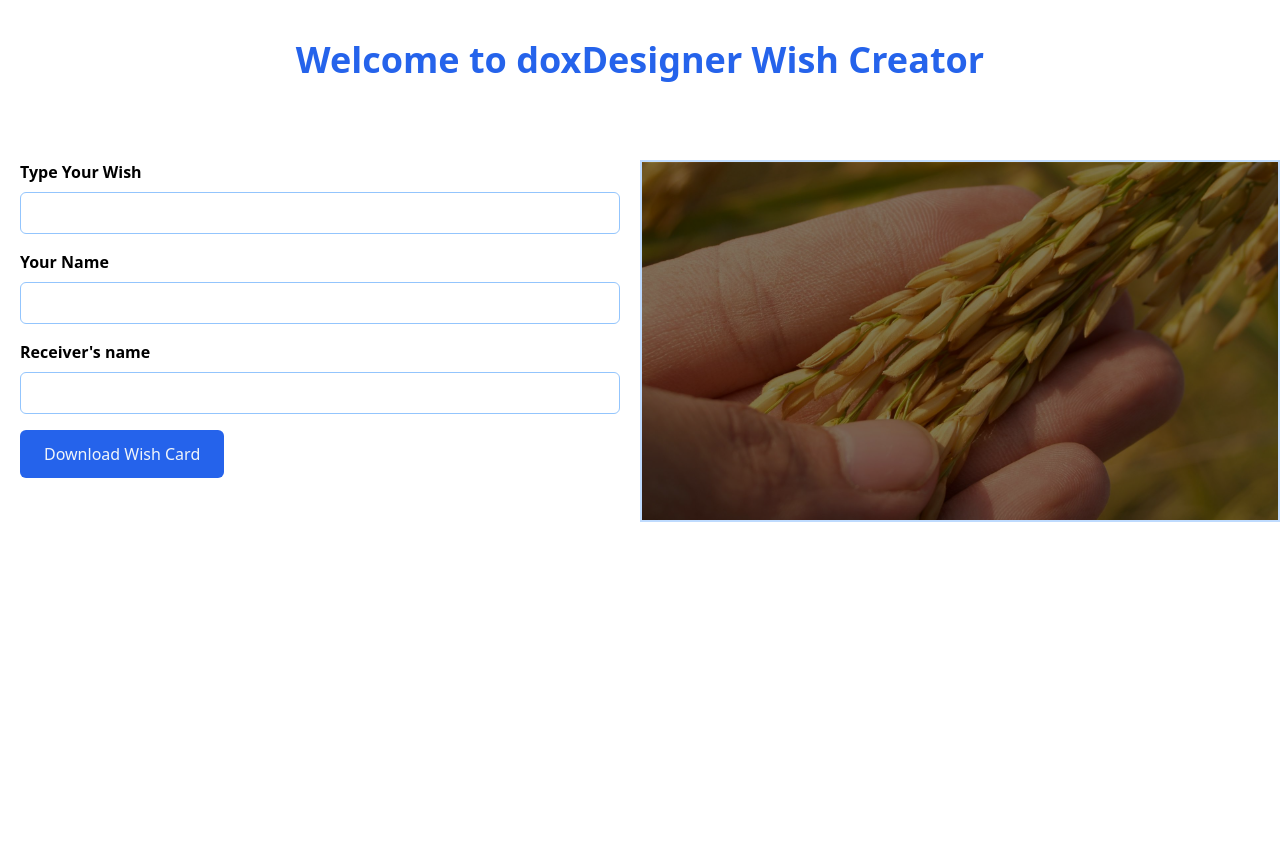
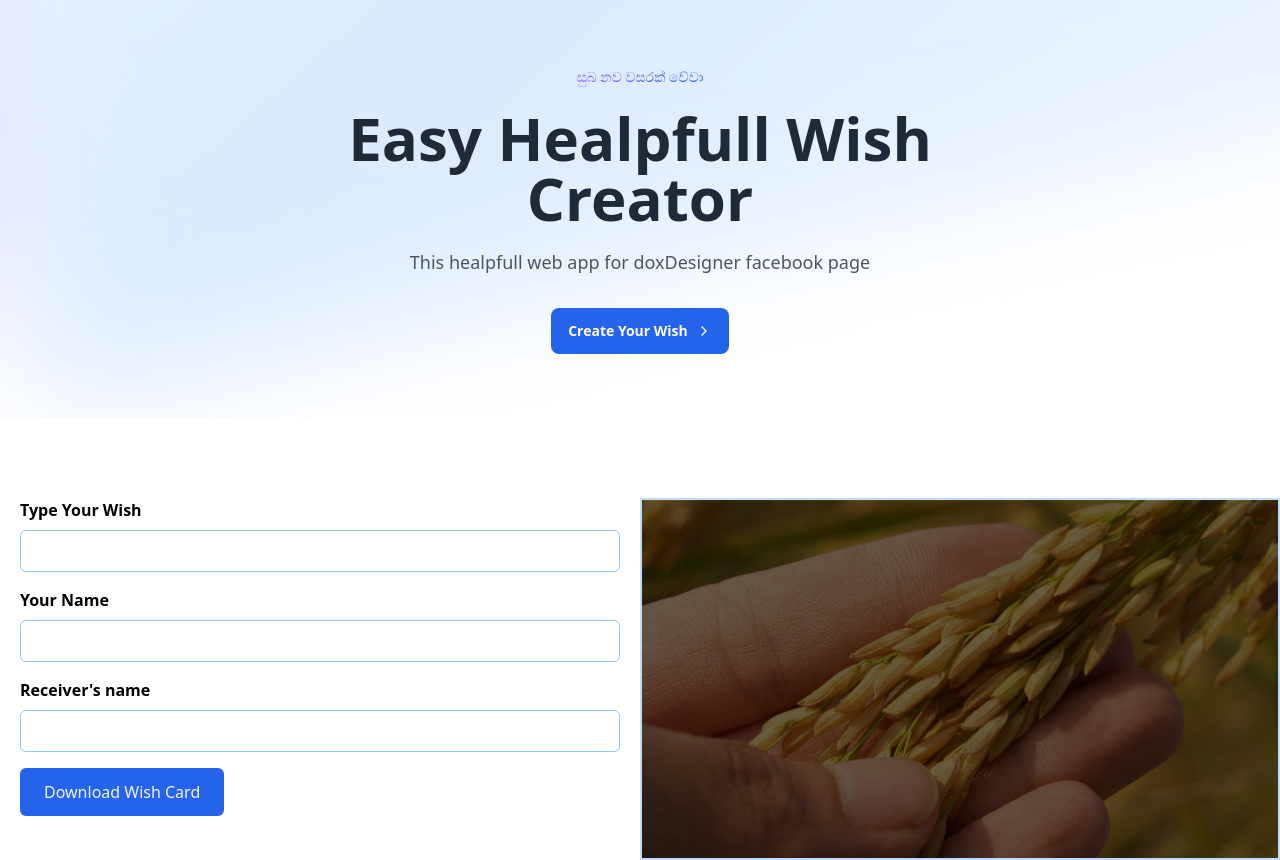
Before and after one commit to JanishkaM/Wish_Creator, a React (Vite) app: page / in a window 1280 px wide. Before the commit the page ends 800 px from the top, so only its background shows below. Built offline with nearby package versions, Linux system fonts and the light colour scheme.

Commit message:
Hero Section

```diff
--- a/src/assets/css/wish-card.css
+++ b/src/assets/css/wish-card.css
@@ -9,14 +9,14 @@
 }
 .wish-card h2 {
   position: absolute;
+  font-weight: 700;
   width: 100%;
   height: 100%;
-  font-size: clamp(2.1rem, 3vw, 2.8rem);
+  font-size: clamp(2.1rem, 3vw, 2.6rem);
   text-align: center;
   left: 50%;
   top: 50%;
   color: aliceblue;
-  background-color: rgba(0, 0, 0, 0.5);
   transform: translate(-50%, -50%);
   text-transform: capitalize;
   padding: 1rem;
--- /dev/null
+++ b/src/components/Hero.jsx
@@ -0,0 +1,58 @@
+export default function Hero() {
+  return (
+    <div className="relative overflow-hidden">
+      <div
+        aria-hidden="true"
+        className="flex absolute -top-96 start-1/2 transform -translate-x-1/2"
+      >
+        <div className="bg-gradient-to-r from-violet-300/50 to-purple-100 blur-3xl w-[25rem] h-[44rem] rotate-[-60deg] transform -translate-x-[10rem] dark:from-violet-900/50 dark:to-purple-900"></div>
+        <div className="bg-gradient-to-tl from-blue-50 via-blue-100 to-blue-50 blur-3xl w-[90rem] h-[50rem] rounded-fulls origin-top-left -rotate-12 -translate-x-[15rem] dark:from-indigo-900/70 dark:via-indigo-900/70 dark:to-blue-900/70"></div>
+      </div>
+
+      <div className="relative z-10">
+        <div className="max-w-[85rem] mx-auto px-4 sm:px-6 lg:px-8 py-10 lg:py-16">
+          <div className="max-w-2xl text-center mx-auto">
+            <p className="inline-block text-sm font-medium bg-clip-text bg-gradient-to-l from-blue-600 to-violet-500 text-transparent dark:from-blue-400 dark:to-violet-400">
+              සුබ නව වසරක් වේවා
+            </p>
+
+            <div className="mt-5 max-w-2xl">
+              <h1 className="block font-semibold text-gray-800 text-4xl md:text-5xl lg:text-6xl dark:text-gray-200">
+                Easy Healpfull Wish Creator
+              </h1>
+            </div>
+
+            <div className="mt-5 max-w-3xl">
+              <p className="text-lg text-gray-600 dark:text-gray-400">
+                This healpfull web app for doxDesigner facebook page
+              </p>
+            </div>
+
+            <div className="mt-8 gap-3 flex justify-center">
+              <a
+                className="py-3 px-4 inline-flex items-center gap-x-2 text-sm font-semibold rounded-lg border border-transparent bg-blue-600 text-white hover:bg-blue-700 disabled:opacity-50 disabled:pointer-events-none dark:focus:outline-none dark:focus:ring-1 dark:focus:ring-gray-600"
+                href="#"
+              >
+                Create Your Wish
+                <svg
+                  className="flex-shrink-0 w-4 h-4"
+                  xmlns="http://www.w3.org/2000/svg"
+                  width="24"
+                  height="24"
+                  viewBox="0 0 24 24"
+                  fill="none"
+                  stroke="currentColor"
+                  strokeWidth="2"
+                  strokeLinecap="round"
+                  strokeLinejoin="round"
+                >
+                  <path d="m9 18 6-6-6-6" />
+                </svg>
+              </a>
+            </div>
+          </div>
+        </div>
+      </div>
+    </div>
+  );
+}
--- a/src/pages/Home.jsx
+++ b/src/pages/Home.jsx
@@ -2,7 +2,7 @@ import { useState } from "react";
 import "../assets/css/wish-card.css";
 import { toPng } from "html-to-image";
 import download from "downloadjs";
-
+import Hero from "../components/Hero";
 export default function Home() {
   const [title, setTitle] = useState("");
   const [name, setName] = useState("");
@@ -29,12 +29,10 @@ export default function Home() {
   }
 
   return (
-    <div className="container mx-auto">
-      <header>
-        <h2 className="text-4xl font-bold text-center text-blue-600 mt-10">Welcome to doxDesigner Wish Creator</h2>
-      </header>
+    <main>
+      <Hero />
 
-      <div className="grid grid-cols-1 md:grid-cols-2 mt-20">
+      <div className="container mx-auto grid grid-cols-1 md:grid-cols-2 mt-20">
         <div className="flex flex-col items-center md:items-start px-5">
           <label htmlFor="title" className="w-full mb-4 font-semibold">
             Type Your Wish
@@ -79,7 +77,7 @@ export default function Home() {
         <div>
           <div className="canvas-holder border-2 border-blue-200">
             <div className="wish-card renderd-card" id="wish-card-elm">
-              <h2>{title}</h2>
+              <h2 className="bg-black/60">{title}</h2>
               <div
                 className={
                   name || toName
@@ -94,6 +92,6 @@ export default function Home() {
           </div>
         </div>
       </div>
-    </div>
+    </main>
   );
 }
```
